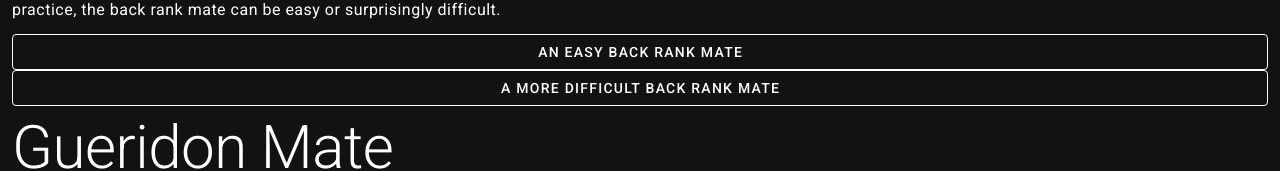
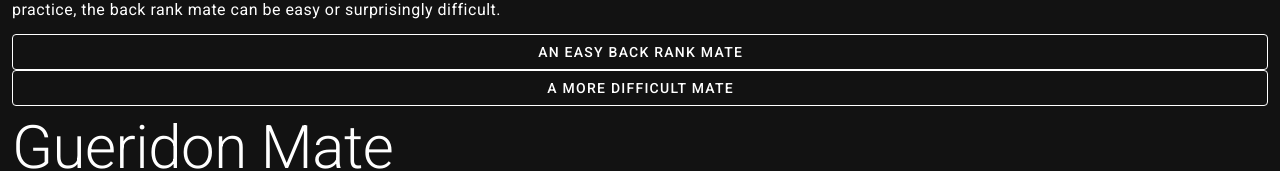
Before and after one commit to napoleon-commits/SelmaChessApp, a Vue app: page /attacking-the-king in a window 1280 px wide. Shown: the part 570-741 px from the top of the page. Built offline with nearby package versions, Linux system fonts and the light colour scheme.

Commit message:
updated button text for AttackingTheKing component

```diff
--- a/src/static/AttackingTheKingText.js
+++ b/src/static/AttackingTheKingText.js
@@ -237,7 +237,7 @@ export default {
                     ],
                 },
                 {
-                    buttonText: 'A MORE DIFFICULT BACK RANK MATE',
+                    buttonText: 'A MORE DIFFICULT MATE',
                     moves: [
                         ReplaceString(
                             ReplaceString(
```
